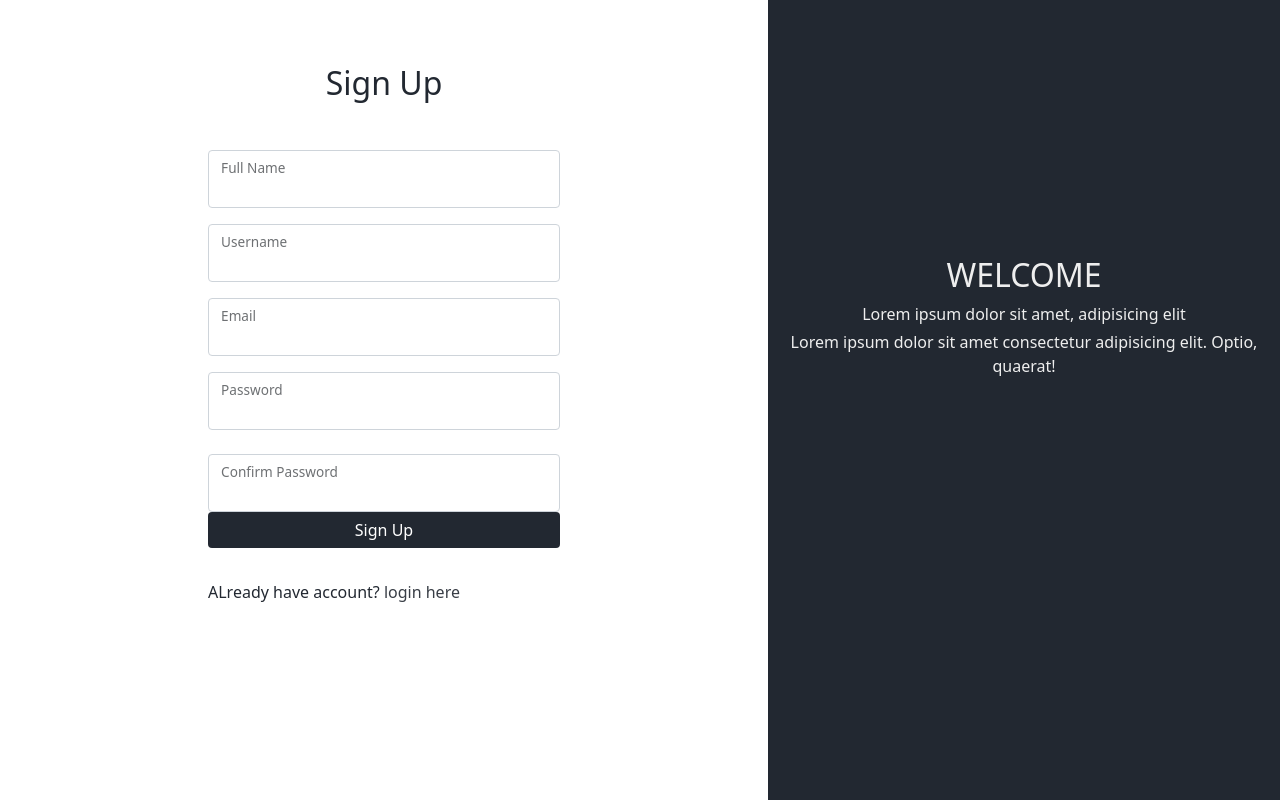
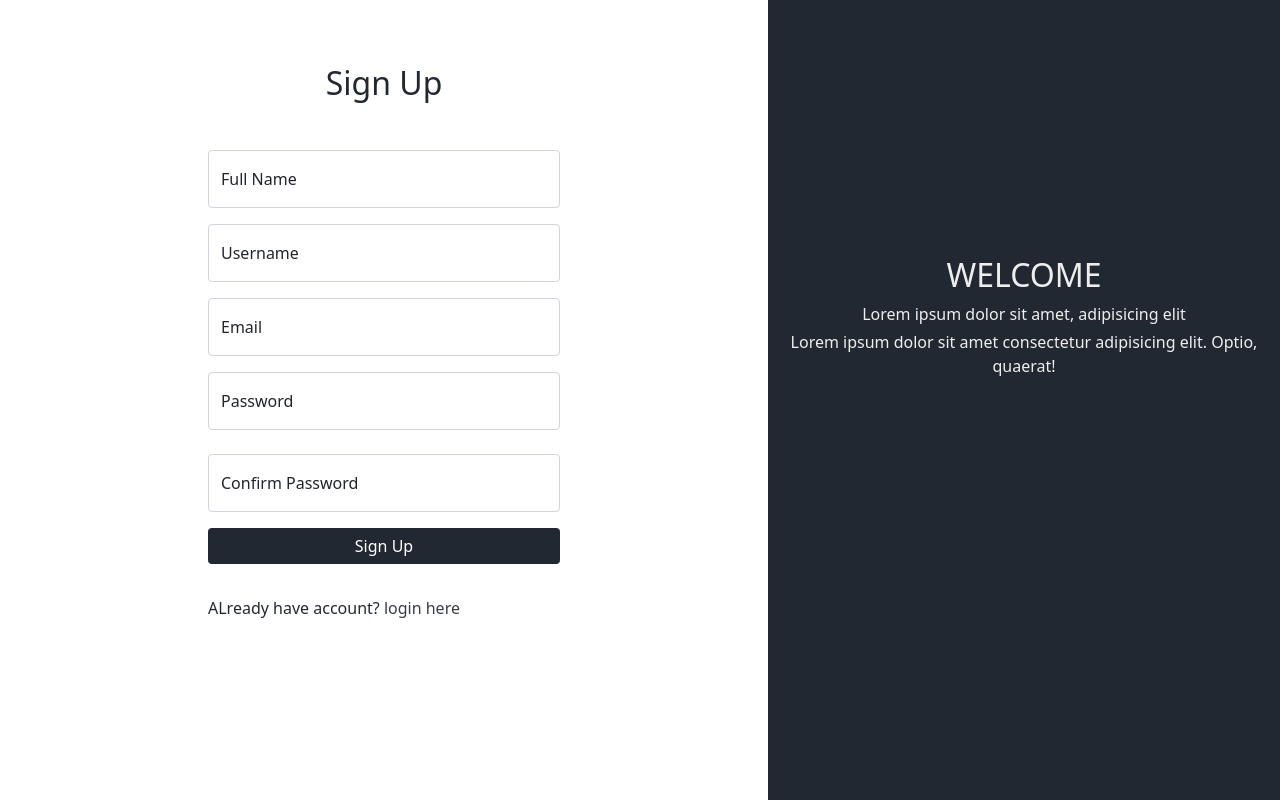
Before and after one commit to 01kingmaker01/Growspons, a Django app: page /register/ in a window 1280 px wide. Run offline with Django 3.2, Linux system fonts and the light colour scheme.

Commit message:
proj name

```diff
--- a/app/templates/authentication/signup.html
+++ b/app/templates/authentication/signup.html
@@ -18,7 +18,6 @@ SignUp
     .card {
         border: none;
     }
-
 </style>
 
 <div id="signup">
@@ -29,30 +28,30 @@ SignUp
                     Sign Up
                 </h2>
                 <div class="form-floating mb-3">
-                    <input type="text" class="form-control my-0 py-0" id="floatingInput">
-                    <label for="floatingInput">Full Name</label>
+                    <input type="text" class="form-control my-0 py-0" id="name" placeholder="name">
+                    <label for="name">Full Name</label>
                 </div>
 
                 <div class="form-floating mb-3">
-                    <input type="text" class="form-control my-0 py-0" id="floatingInput">
-                    <label for="floatingInput">Username</label>
+                    <input type="text" class="form-control my-0 py-0" id="username" placeholder="username">
+                    <label for="username">Username</label>
                 </div>
 
                 <div class="form-floating mb-3">
-                    <input type="email" class="form-control my-0 py-0" id="floatingInput">
-                    <label for="floatingInput">Email</label>
+                    <input type="email" class="form-control my-0 py-0" id="email" placeholder="email">
+                    <label for="email">Email</label>
                 </div>
                 <div class="form-floating">
-                    <input type="password" class="form-control my-0 py-0" id="floatingPassword">
-                    <label for="floatingPassword">Password</label>
+                    <input type="password" class="form-control my-0 py-0" id="password" placeholder="password">
+                    <label for="password">Password</label>
                 </div>
                 <br>
                 <div class="form-floating">
-                    <input type="password" class="form-control my-0 py-0" id="floatingPassword">
-                    <label for="floatingPassword">Confirm Password</label>
+                    <input type="password" class="form-control my-0 py-0" id="cpassword" placeholder="password">
+                    <label for="cpassword">Confirm Password</label>
                 </div>
 
-                <div class=" mb-3">
+                <div class=" my-3">
                     <button class="btn btn-primary w-100 grey-bgcolor" style="border: none;">
                         Sign Up
                     </button>
--- a/app/views.py
+++ b/app/views.py
@@ -9,6 +9,7 @@ def login(request):
     if request.method == "POST":
         email = request.GET.get("email")
         password = request.GET.get("password")
+
         return redirect('')
     context = {}
     return render(request, 'authentication/login.html', context)
```
Also changed, not shown: app/templates/authentication/login.html (+4 -4 lines).
